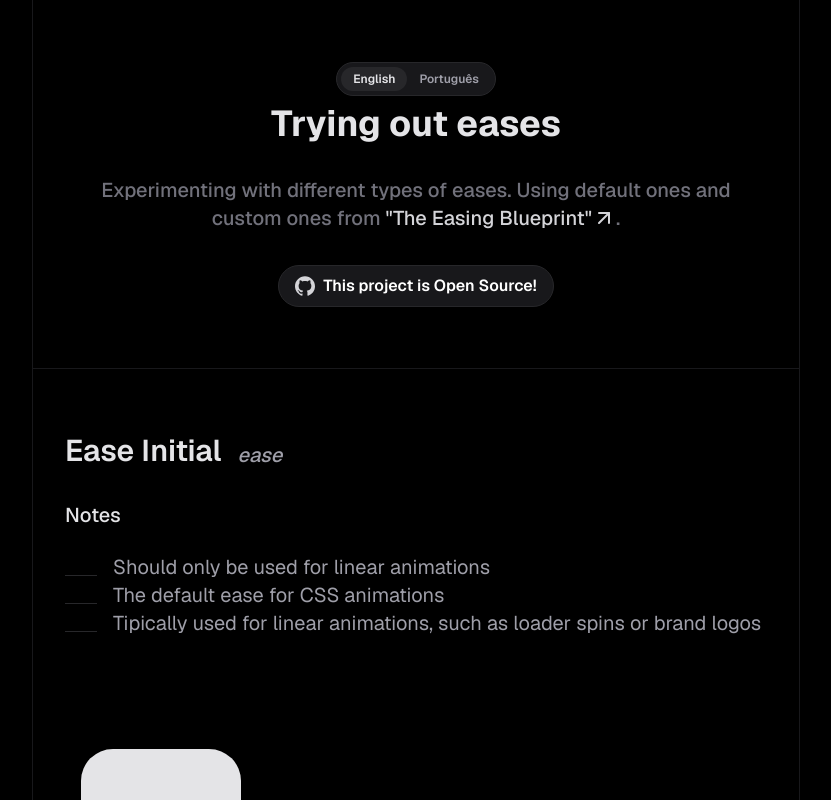
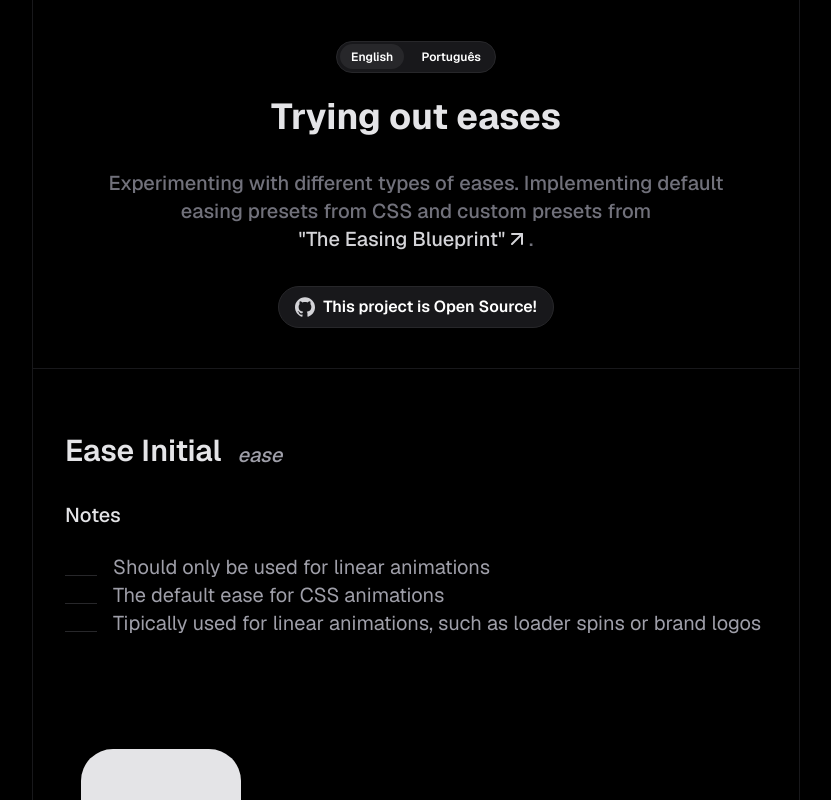
Before and after one commit to igorfelipeduca/trying-ease, a Next.js app: page / in a window 1280 px wide. Shown: the top 800 px of the page, without its empty margins (224-1055 px from the left). Built offline with nearby package versions, Linux system fonts and the light colour scheme.

Commit message:
feat: new language selector + locales

```diff
--- a/src/app/page.tsx
+++ b/src/app/page.tsx
@@ -17,10 +17,10 @@ export default function Home() {
       <div className="border-x border-zinc-900 h-full w-full py-16 flex flex-col gap-y-16">
         <div className="h-[15rem] flex items-center justify-center">
           <div className="flex flex-col gap-y-8">
-            <div className="w-full flex flex-col justify-center items-center gap-2">
+            <div className="w-full flex flex-col justify-center items-center gap-6">
              <LanguageSwitcher />
 
-              <h1 className="text-4xl font-bold tracking-[-5%] text-zinc-200">
+              <h1 className="text-3xl sm:text-4xl font-bold tracking-[-5%] text-zinc-200">
                 {t("title")}
               </h1>
             </div>
--- a/src/components/language-switcher.tsx
+++ b/src/components/language-switcher.tsx
@@ -1,24 +1,120 @@
 "use client";
 
 import { useLanguage } from "@/utils/i18n/language-context";
-import { motion } from "framer-motion";
+import { isMobile } from "@/utils/is-mobile";
+import { motion, useAnimationControls } from "framer-motion";
+import { useEffect } from "react";
 
 export default function LanguageSwitcher() {
   const { locale, setLocale } = useLanguage();
+  const notchAnimationController = useAnimationControls();
+  const portugueseLanguageController = useAnimationControls();
+  const englishLanguageController = useAnimationControls();
+
+  useEffect(() => {
+    onMoveNotch(locale);
+  }, []);
+
+  const languages = [
+    {
+      lang: "English",
+      code: "en",
+    },
+    {
+      lang: "Português",
+      code: "pt-BR",
+    },
+  ];
 
   const toggleLanguage = () => {
-    setLocale(locale === "en" ? "pt-BR" : "en");
+    if (locale === "pt-BR") {
+      setLocale("en");
+      onMoveNotch("en");
+    } else {
+      setLocale("pt-BR");
+      onMoveNotch("pt-BR");
+    }
+  };
+
+  const onMoveNotch = (lang: "en" | "pt-BR") => {
+    if (lang === "pt-BR") {
+      // Moving the notch to the right of the div
+      notchAnimationController.start({
+        translateX: "4.5rem",
+        width: "5rem",
+        transition: {
+          ease: "easeOut",
+          duration: 0.1,
+        },
+      });
+
+      // Desktop-only animation
+      if (!isMobile()) {
+        // Pushing "Português" to the right to center in the notch
+        portugueseLanguageController.start({
+          translateX: "0.2rem",
+          transition: {
+            ease: "easeInOut",
+            duration: 0.1,
+          },
+        });
+      }
+    } else {
+      // Moving back the notch to the left of the div
+      notchAnimationController.start({
+        translateX: "0rem",
+        width: "4rem",
+        transition: {
+          ease: "easeInOut",
+          duration: 0.2,
+        },
+      });
+
+      // Desktop-only animation
+      if (!isMobile()) {
+        // Moving "Português" back to its original position
+        portugueseLanguageController.start({
+          translateX: "0rem",
+          transition: {
+            ease: "easeOut",
+            duration: 0.2,
+          },
+        });
+      }
+    }
+  };
+
+  const onBumpSpan = (lang: "en" | "pt-BR") => {
+    if (lang === "en") {
+      englishLanguageController.start({
+        scale: 1.1,
+        transition: {
+          ease: "easeOut",
+          duration: 0.2,
+        },
+      });
+    } else {
+      portugueseLanguageController.start({
+        scale: 1.1,
+        transition: {
+          ease: "easeOut",
+          duration: 0.2,
+        },
+      });
+    }
   };
 
   return (
-    <div className="flex items-center p-1 rounded-full bg-zinc-900 border border-zinc-800 w-fit">
+    <div className="flex items-center h-[2rem] rounded-full relative bg-zinc-900 border border-zinc-800 w-[10rem] p-1">
+      {languages.map((language) => (
         <motion.button
-        onClick={() => setLocale("en")}
-        className={`py-1 px-3 rounded-full flex items-center gap-x-2 transition-colors duration-300 h-fit ${
-          locale === "en"
-            ? "bg-zinc-800 text-zinc-200"
-            : "bg-transparent text-zinc-400 hover:text-zinc-300"
+          onClick={toggleLanguage}
+          className={`py-1 px-3 rounded-full flex items-center gap-x-2 transition-colors duration-300 h-fit cursor-pointer absolute z-10 ${
+            languages.indexOf(language) == 0
+              ? "left-0 pl-3.5"
+              : "right-0 pr-3.5"
           }`}
+          key={`${language.code}-language-button`}
           whileTap={{
             scale: 0.95,
             transition: {
@@ -27,26 +123,26 @@ export default function LanguageSwitcher() {
             },
           }}
         >
-        <span className="font-semibold tracking-[-3%] text-xs">English</span>
+          <motion.span
+            className="font-semibold tracking-[-3%] text-xs"
+            animate={
+              language.code === "pt-BR"
+                ? portugueseLanguageController
+                : englishLanguageController
+            }
+          >
+            {language.lang}
+          </motion.span>
         </motion.button>
+      ))}
 
-      <motion.button
-        onClick={() => setLocale("pt-BR")}
-        className={`py-1 px-3 rounded-full flex items-center gap-x-2 transition-colors duration-300 ${
-          locale === "pt-BR"
-            ? "bg-zinc-800 text-zinc-200"
-            : "bg-transparent text-zinc-400 hover:text-zinc-300"
-        }`}
-        whileTap={{
-          scale: 0.95,
-          transition: {
-            duration: 0.3,
-            ease: "easeOut",
-          },
+      <motion.div
+        animate={notchAnimationController}
+        initial={{
+          left: "0.2rem",
         }}
-      >
-        <span className="font-semibold tracking-[-3%] text-xs">Português</span>
-      </motion.button>
+        className="h-[1.6rem] w-[4rem] rounded-full bg-zinc-800 absolute"
+      />
     </div>
   );
 }
--- a/src/utils/i18n/translations.ts
+++ b/src/utils/i18n/translations.ts
@@ -1,97 +1,131 @@
-export type Locale = 'en' | 'pt-BR';
+export type Locale = "en" | "pt-BR";
 
 export type TranslationKey =
-  | 'title'
-  | 'subtitle'
-  | 'openSource'
-  | 'easeInitialTitle'
-  | 'easeInitialNote1'
-  | 'easeInitialNote2'
-  | 'easeInitialNote3'
-  | 'easeInTitle'
-  | 'easeInNote1'
-  | 'easeInNote2'
-  | 'easeInNote3'
-  | 'easeInNote4'
-  | 'easeInNote5'
-  | 'easeOutTitle'
-  | 'easeOutNote1'
-  | 'easeOutNote2'
-  | 'easeOutNote3'
-  | 'easeInOutTitle'
-  | 'easeInOutNote1'
-  | 'easeInOutNote2'
-  | 'easeInOutNote3'
-  | 'easeInOutNote4'
-  | 'easeInOutNote5'
-  | 'thankYouTitle'
-  | 'changeLanguage'
-  | 'playAnimation'
-  | 'resetAnimation'
-  | 'pauseAnimation'
-  | 'endingText';
+  | "title"
+  | "subtitle"
+  | "openSource"
+  | "easeInitialTitle"
+  | "easeInitialNote1"
+  | "easeInitialNote2"
+  | "easeInitialNote3"
+  | "easeInTitle"
+  | "easeInNote1"
+  | "easeInNote2"
+  | "easeInNote3"
+  | "easeInNote4"
+  | "easeInNote5"
+  | "easeOutTitle"
+  | "easeOutNote1"
+  | "easeOutNote2"
+  | "easeOutNote3"
+  | "easeInOutTitle"
+  | "easeInOutNote1"
+  | "easeInOutNote2"
+  | "easeInOutNote3"
+  | "easeInOutNote4"
+  | "easeInOutNote5"
+  | "thankYouTitle"
+  | "changeLanguage"
+  | "playAnimation"
+  | "resetAnimation"
+  | "pauseAnimation"
+  | "endingText";
 
-export const translations: Record<Locale, Record<TranslationKey, string>> = {
-  'en': {
-    title: 'Trying out eases',
-    subtitle: 'Experimenting with different types of eases. Using default ones and custom ones from',
-    openSource: 'This project is Open Source!',
-    easeInitialTitle: 'Ease Initial',
-    easeInitialNote1: 'Should only be used for linear animations',
-    easeInitialNote2: 'The default ease for CSS animations',
-    easeInitialNote3: 'Tipically used for linear animations, such as loader spins or brand logos',
-    easeInTitle: 'Ease In',
-    easeInNote1: 'Should be avoided. It usually makes the website feel slower because of the delay to complete the initial interaction.',
-    easeInNote2: 'There are no optimal use cases for this ease. There are plenty better options to use.',
-    easeInNote3: 'Creates an unnatural feeling of acceleration that can make interfaces feel sluggish and unresponsive.',
-    easeInNote4: 'The slow start makes it difficult for users to predict when the animation will complete.',
-    easeInNote5: 'Can cause motion sickness in some users due to the sudden acceleration at the end.',
-    easeOutTitle: 'Ease Out',
-    easeOutNote1: 'Perfect for elements entering the screen or expanding, since it starts fast and slows down smoothly at the end.',
-    easeOutNote2: 'Commonly used for dropdown menus, tooltips, and other UI elements that need to feel responsive.',
-    easeOutNote3: 'Creates a natural feeling of deceleration that matches user expectations for most interactions.',
-    easeInOutTitle: 'Ease In Out',
-    easeInOutNote1: 'Nice to use when moving components around the page or morphing them into new elements.',
-    easeInOutNote2: 'Great for transitions between states where both the beginning and end should feel smooth.',
-    easeInOutNote3: 'Useful for animations that need to draw attention but shouldn\'t feel too aggressive.',
-    easeInOutNote4: 'Common in carousels and slideshows where content smoothly transitions between positions.',
-    easeInOutNote5: 'Provides a balanced, natural feel for longer animations where user attention spans the full duration.',
-    thankYouTitle: 'Thank you for reading!',
-    changeLanguage: 'Change language',
-    playAnimation: 'Play animation',
-    resetAnimation: 'Reset animation',
-    pauseAnimation: 'Pause animation',
-    endingText: 'This project was created for study purposes. All animations displayed on the website were crafted using framer-motion. If liked this study case and want to keep a close look on other studies of mine, come meet me on'
+type TranslationObject = Record<Locale, Record<TranslationKey, string>>;
+
+export const translations: TranslationObject = {
+  en: {
+    title: "Trying out eases",
+    subtitle:
+      "Experimenting with different types of eases. Implementing default easing presets from CSS and custom presets from",
+    openSource: "This project is Open Source!",
+    easeInitialTitle: "Ease Initial",
+    easeInitialNote1: "Should only be used for linear animations",
+    easeInitialNote2: "The default ease for CSS animations",
+    easeInitialNote3:
+      "Tipically used for linear animations, such as loader spins or brand logos",
+    easeInTitle: "Ease In",
+    easeInNote1:
+      "Should be avoided. It usually makes the website feel slower because of the delay to complete the initial interaction.",
+    easeInNote2:
+      "There are no optimal use cases for this ease. There are plenty better options to use.",
+    easeInNote3:
+      "Creates an unnatural feeling of acceleration that can make interfaces feel sluggish and unresponsive.",
+    easeInNote4:
+      "The slow start makes it difficult for users to predict when the animation will complete.",
+    easeInNote5:
+      "Can cause motion sickness in some users due to the sudden acceleration at the end.",
+    easeOutTitle: "Ease Out",
+    easeOutNote1:
+      "Perfect for elements entering the screen or expanding, since it starts fast and slows down smoothly at the end.",
+    easeOutNote2:
+      "Commonly used for dropdown menus, tooltips, and other UI elements that need to feel responsive.",
+    easeOutNote3:
+      "Creates a natural feeling of deceleration that matches user expectations for most interactions.",
+    easeInOutTitle: "Ease In Out",
+    easeInOutNote1:
+      "Nice to use when moving components around the page or morphing them into new elements.",
+    easeInOutNote2:
+      "Great for transitions between states where both the beginning and end should feel smooth.",
+    easeInOutNote3:
+      "Useful for animations that need to draw attention but shouldn't feel too aggressive.",
+    easeInOutNote4:
+      "Common in carousels and slideshows where content smoothly transitions between positions.",
+    easeInOutNote5:
+      "Provides a balanced, natural feel for longer animations where user attention spans the full duration.",
+    thankYouTitle: "Thank you for reading!",
+    changeLanguage: "Change language",
+    playAnimation: "Play animation",
+    resetAnimation: "Reset animation",
+    pauseAnimation: "Pause animation",
+    endingText:
+      "This project was created for study purposes. All animations displayed on the website were crafted using framer-motion. If liked this study case and want to keep a close look on other studies of mine, come meet me on",
   },
-  'pt-BR': {
-    title: 'Experimentando eases',
-    subtitle: 'Experimentando diferentes tipos de eases. Usando padrões e personalizados do',
-    openSource: 'Este projeto é Open Source!',
-    easeInitialTitle: 'Ease Inicial',
-    easeInitialNote1: 'Deve ser usado apenas para animações lineares',
-    easeInitialNote2: 'O ease padrão para animações CSS',
-    easeInitialNote3: 'Tipicamente usado para animações lineares, como giros de carregamento ou logotipos de marca',
-    easeInTitle: 'Ease In',
-    easeInNote1: 'Deve ser evitado. Geralmente faz o site parecer mais lento devido ao atraso para completar a interação inicial.',
-    easeInNote2: 'Não há casos de uso ideais para este ease. Existem muitas opções melhores para usar.',
-    easeInNote3: 'Cria uma sensação não natural de aceleração que pode fazer interfaces parecerem lentas e não responsivas.',
-    easeInNote4: 'O início lento dificulta a previsão pelos usuários de quando a animação será concluída.',
-    easeInNote5: 'Pode causar enjoo em alguns usuários devido à aceleração repentina no final.',
-    easeOutTitle: 'Ease Out',
-    easeOutNote1: 'Perfeito para elementos entrando na tela ou expandindo, já que começa rápido e desacelera suavemente no final.',
-    easeOutNote2: 'Comumente usado para menus dropdown, tooltips e outros elementos de UI que precisam parecer responsivos.',
-    easeOutNote3: 'Cria uma sensação natural de desaceleração que corresponde às expectativas do usuário para a maioria das interações.',
-    easeInOutTitle: 'Ease In Out',
-    easeInOutNote1: 'Bom para usar ao mover componentes pela página ou transformá-los em novos elementos.',
-    easeInOutNote2: 'Ótimo para transições entre estados onde tanto o início quanto o fim devem parecer suaves.',
-    easeInOutNote3: 'Útil para animações que precisam chamar atenção, mas não devem parecer muito agressivas.',
-    easeInOutNote4: 'Comum em carrosséis e slideshows onde o conteúdo faz transição suavemente entre posições.',
-    easeInOutNote5: 'Fornece uma sensação natural e equilibrada para animações mais longas onde a atenção do usuário abrange toda a duração.',
-    thankYouTitle: 'Obrigado pela leitura!',
-    changeLanguage: 'Mudar idioma',
-    playAnimation: 'Iniciar animação',
-    resetAnimation: 'Reiniciar animação',
-    pauseAnimation: 'Pausar animação',
-    endingText: 'Este projeto foi criado para fins de estudo. Todas as animações exibidas no site foram criadas usando framer-motion. Se gostou deste estudo de caso e quer acompanhar outros estudos meus, venha me encontrar no'
-  }
+  "pt-BR": {
+    title: "Experimentando eases",
+    subtitle:
+      "Experimentando com diferentes tipos de ease. Implementando presets padrões de easing do CSS e outros customizados do",
+    openSource: "Este projeto é Open Source!",
+    easeInitialTitle: "Ease Inicial",
+    easeInitialNote1: "Deve ser usado apenas para animações lineares",
+    easeInitialNote2: "O ease padrão para animações CSS",
+    easeInitialNote3:
+      "Tipicamente usado para animações lineares, como giros de carregamento ou logotipos de marca",
+    easeInTitle: "Ease In",
+    easeInNote1:
+      "Deve ser evitado. Geralmente faz o site parecer mais lento devido ao atraso para completar a interação inicial.",
+    easeInNote2:
+      "Não há casos de uso ideais para este ease. Existem muitas opções melhores para usar.",
+    easeInNote3:
+      "Cria uma sensação não natural de aceleração que pode fazer interfaces parecerem lentas e não responsivas.",
+    easeInNote4:
+      "O início lento dificulta a previsão pelos usuários de quando a animação será concluída.",
+    easeInNote5:
+      "Pode causar enjoo em alguns usuários devido à aceleração repentina no final.",
+    easeOutTitle: "Ease Out",
+    easeOutNote1:
+      "Perfeito para elementos entrando na tela ou expandindo, já que começa rápido e desacelera suavemente no final.",
+    easeOutNote2:
+      "Comumente usado para menus dropdown, tooltips e outros elementos de UI que precisam parecer responsivos.",
+    easeOutNote3:
+      "Cria uma sensação natural de desaceleração que corresponde às expectativas do usuário para a maioria das interações.",
+    easeInOutTitle: "Ease In Out",
+    easeInOutNote1:
+      "Bom para usar ao mover componentes pela página ou transformá-los em novos elementos.",
+    easeInOutNote2:
+      "Ótimo para transições entre estados onde tanto o início quanto o fim devem parecer suaves.",
+    easeInOutNote3:
+      "Útil para animações que precisam chamar atenção, mas não devem parecer muito agressivas.",
+    easeInOutNote4:
+      "Comum em carrosséis e slideshows onde o conteúdo faz transição suavemente entre posições.",
+    easeInOutNote5:
+      "Fornece uma sensação natural e equilibrada para animações mais longas onde a atenção do usuário abrange toda a duração.",
+    thankYouTitle: "Obrigado pela leitura!",
+    changeLanguage: "Mudar idioma",
+    playAnimation: "Iniciar animação",
+    resetAnimation: "Reiniciar animação",
+    pauseAnimation: "Pausar animação",
+    endingText:
+      "Este projeto foi criado para fins de estudo. Todas as animações exibidas no site foram criadas usando framer-motion. Se gostou deste estudo de caso e quer acompanhar outros estudos meus, venha me encontrar no",
+  },
 };
```
Also changed, not shown: 1 other file (tests, documents, lock files or other folders). Lines whose indentation alone changed are shown as unchanged.
